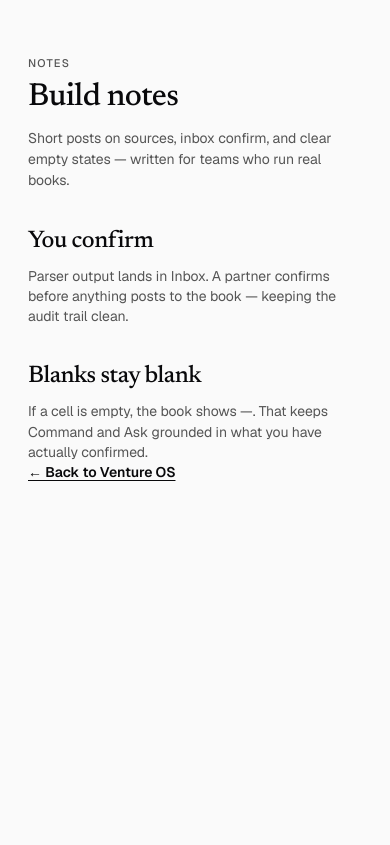
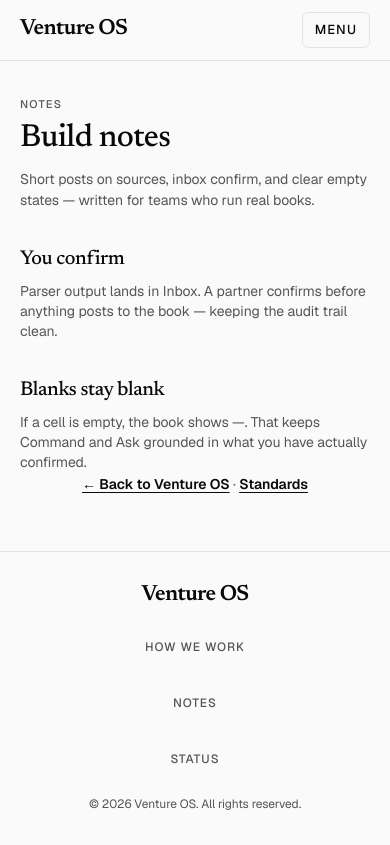
Before and after one commit to saurabh4269/venture_os, a Next.js app in the folder apps/web/: page /blog in a window 390 px wide. Built offline with nearby package versions, Linux system fonts and the light colour scheme.

Commit message:
Add marketing chrome to blog and security pages.
Wrap blog in LandingShell with header/footer, expand marketing nav to
How we work and Notes, add mobile legal padding, and add desktop/mobile
cold-walk e2e for blog, security/methodology, and footer links.

```diff
--- a/apps/web/src/app/blog/page.tsx
+++ b/apps/web/src/app/blog/page.tsx
@@ -1,5 +1,6 @@
 import type { Metadata } from "next";
 import Link from "next/link";
+import { LandingShell } from "@/components/marketing/LandingChrome";
 
 export const metadata: Metadata = {
   title: "Notes — Venture OS",
@@ -8,8 +9,8 @@ export const metadata: Metadata = {
 
 export default function BlogPage() {
   return (
-    <div className="mkt">
-      <main className="mkt-legal">
+    <LandingShell testId="blog-ready">
+      <main id="main" className="mkt-legal">
         <p className="mkt-kicker">Notes</p>
         <h1>Build notes</h1>
         <p className="lede">
@@ -29,10 +30,12 @@ export default function BlogPage() {
             confirmed.
           </p>
         </section>
-        <p className="mkt-soft-login">
+        <p className="mkt-soft-login mkt-legal-back">
           <Link href="/">← Back to Venture OS</Link>
+          {" · "}
+          <Link href="/security#methodology">Standards</Link>
         </p>
       </main>
-    </div>
+    </LandingShell>
   );
 }
--- a/apps/web/src/app/globals.css
+++ b/apps/web/src/app/globals.css
@@ -1914,6 +1914,8 @@ tbody tr[data-testid="flags-row"] { cursor: pointer; }
 .mkt-legal li { margin-bottom: 10px; }
 .mkt-legal li strong { color: var(--ink); }
 .mkt-legal p { color: var(--muted-foreground); }
+.mkt-legal-back { margin-top: 36px; }
+.mkt-legal-back a { white-space: nowrap; }
 
 @media (max-width: 960px) {
   .mkt-header-inner { grid-template-columns: 1fr auto; padding: 12px 20px; }
@@ -2032,6 +2034,21 @@ tbody tr[data-testid="flags-row"] { cursor: pointer; }
     flex-direction: column;
     align-items: center;
     gap: 12px;
+  }
+  .mkt-foot-links a {
+    min-height: 44px;
+    display: inline-flex;
+    align-items: center;
+    justify-content: center;
+  }
+  .mkt-legal {
+    padding: 36px 20px 56px;
+  }
+  .mkt-legal h2 { font-size: 20px; }
+  .mkt-legal-back {
+    margin-top: 28px;
+    text-align: center;
+    line-height: 1.6;
   }
 }
 
--- a/apps/web/src/app/security/page.tsx
+++ b/apps/web/src/app/security/page.tsx
@@ -9,7 +9,7 @@ export const metadata: Metadata = {
 
 export default function SecurityPage() {
   return (
-    <LandingShell>
+    <LandingShell testId="security-ready">
       <main id="main" className="mkt-legal">
         <p className="mkt-kicker">Trust</p>
         <h1>How we work</h1>
@@ -47,6 +47,11 @@ export default function SecurityPage() {
             <Link href="/signup">get started</Link>. Existing users <Link href="/login">log in</Link>.
           </p>
         </section>
+        <p className="mkt-soft-login mkt-legal-back">
+          <Link href="/">← Back to Venture OS</Link>
+          {" · "}
+          <Link href="/blog">Notes</Link>
+        </p>
       </main>
     </LandingShell>
   );
--- a/apps/web/src/components/marketing/LandingChrome.tsx
+++ b/apps/web/src/components/marketing/LandingChrome.tsx
@@ -4,7 +4,10 @@ import Link from "next/link";
 import { useState, type ReactNode } from "react";
 import { Sheet, SheetContent, SheetHeader, SheetTitle, SheetTrigger } from "@/components/ui/sheet";
 
-const NAV = [{ href: "/#notes", label: "Notes" }] as const;
+const NAV = [
+  { href: "/security", label: "How we work" },
+  { href: "/blog", label: "Notes" },
+] as const;
 
 export function LandingHeader() {
   const [open, setOpen] = useState(false);
@@ -67,9 +70,15 @@ export function LandingFooter() {
   );
 }
 
-export function LandingShell({ children }: { children: ReactNode }) {
+export function LandingShell({
+  children,
+  testId = "marketing-landing",
+}: {
+  children: ReactNode;
+  testId?: string;
+}) {
   return (
-    <div className="mkt" data-testid="marketing-landing">
+    <div className="mkt" data-testid={testId}>
       <a href="#main" className="skip-link">Skip to content</a>
       <LandingHeader />
       {children}
```
Also changed, not shown: 1 other file (tests, documents, lock files or other folders).
